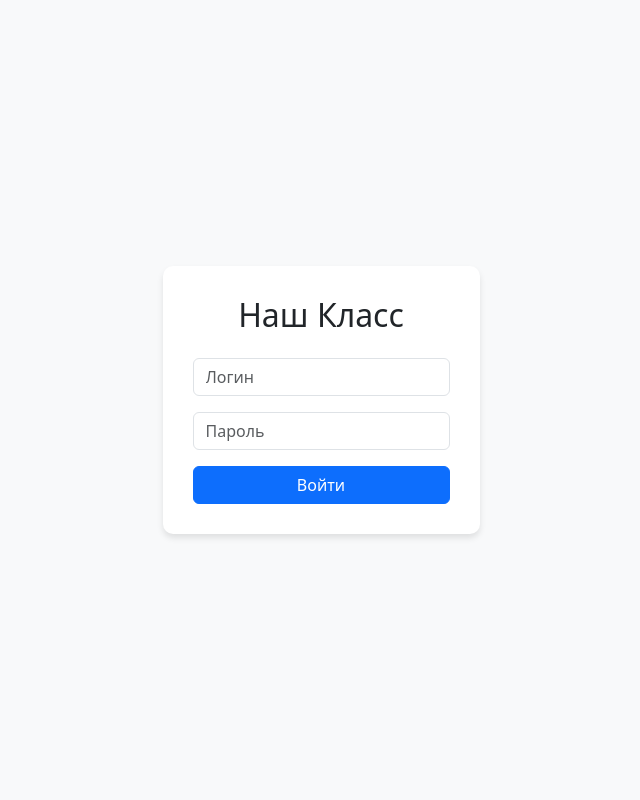
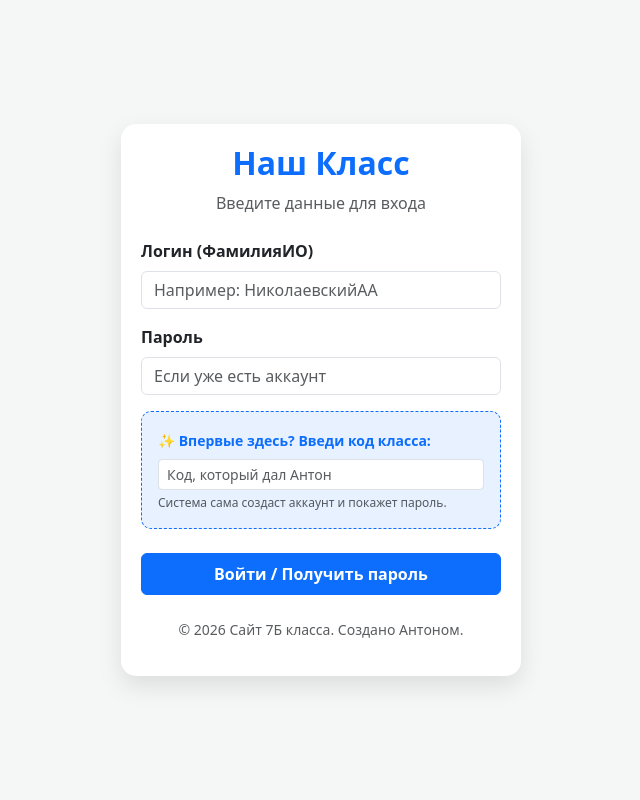
Before and after one commit to sasula878-gif/my-class-website, a Flask app: page /login in a window 1280 px wide. Shown: the whole page, without its empty margins (319-959 px from the left). Run offline with Flask 3, Linux system fonts and the light colour scheme.

Commit message:
Update login.html

```diff
--- a/templates/login.html
+++ b/templates/login.html
@@ -2,25 +2,74 @@
 <html lang="ru">
 <head>
     <meta charset="UTF-8">
-    <title>Вход в систему</title>
+    <meta name="viewport" content="width=device-width, initial-scale=1.0">
+    <title>Вход в систему - 7Б Класс</title>
     <link href="https://cdn.jsdelivr.net/npm/bootstrap@5.3.0/dist/css/bootstrap.min.css" rel="stylesheet">
     <style>
-        body { background-color: #f8f9fa; display: flex; align-items: center; justify-content: center; height: 100vh; }
-        .login-form { background: white; padding: 30px; border-radius: 10px; box-shadow: 0 4px 6px rgba(0,0,0,0.1); }
+        body {
+            background-color: #f4f7f6;
+            display: flex;
+            align-items: center;
+            justify-content: center;
+            height: 100vh;
+            margin: 0;
+        }
+        .login-card {
+            width: 100%;
+            max-width: 400px;
+            padding: 20px;
+            border-radius: 15px;
+            background: white;
+            box-shadow: 0 10px 25px rgba(0,0,0,0.1);
+        }
+        .registration-box {
+            background-color: #e7f1ff;
+            border: 1px dashed #0d6efd;
+            border-radius: 10px;
+        }
     </style>
 </head>
 <body>
-    <div class="login-form">
-        <h2 class="text-center mb-4">Наш Класс</h2>
-        <form method="POST">
-            <div class="mb-3">
-                <input type="text" name="username" class="form-control" placeholder="Логин" required>
+
+<div class="login-card">
+    <div class="text-center mb-4">
+        <h2 class="fw-bold text-primary">Наш Класс</h2>
+        <p class="text-muted">Введите данные для входа</p>
+    </div>
+
+    <form method="POST">
+        <div class="mb-3">
+            <label for="username" class="form-label fw-semibold">Логин (ФамилияИО)</label>
+            <input type="text" name="username" id="username" class="form-control"
+                   placeholder="Например: НиколаевскийАА" required>
+        </div>
+
+        <div class="mb-3">
+            <label for="password" class="form-label fw-semibold">Пароль</label>
+            <input type="password" name="password" id="password" class="form-control"
+                   placeholder="Если уже есть аккаунт">
+        </div>
+
+        <div class="registration-box p-3 mb-4">
+            <label for="invite_code" class="form-label small fw-bold text-primary">
+                ✨ Впервые здесь? Введи код класса:
+            </label>
+            <input type="text" name="invite_code" id="invite_code" class="form-control form-control-sm"
+                   placeholder="Код, который дал Антон">
+            <div class="form-text mt-1" style="font-size: 0.75rem;">
+                Система сама создаст аккаунт и покажет пароль.
             </div>
-            <div class="mb-3">
-                <input type="password" name="password" class="form-control" placeholder="Пароль" required>
-            </div>
-            <button type="submit" class="btn btn-primary w-100">Войти</button>
-        </form>
+        </div>
+
+        <button type="submit" class="btn btn-primary w-100 py-2 fw-bold">
+            Войти / Получить пароль
+        </button>
+    </form>
+
+    <div class="mt-4 text-center">
+        <p class="small text-muted">&copy; 2026 Сайт 7Б класса. Создано Антоном.</p>
     </div>
+</div>
+
 </body>
 </html>
```
